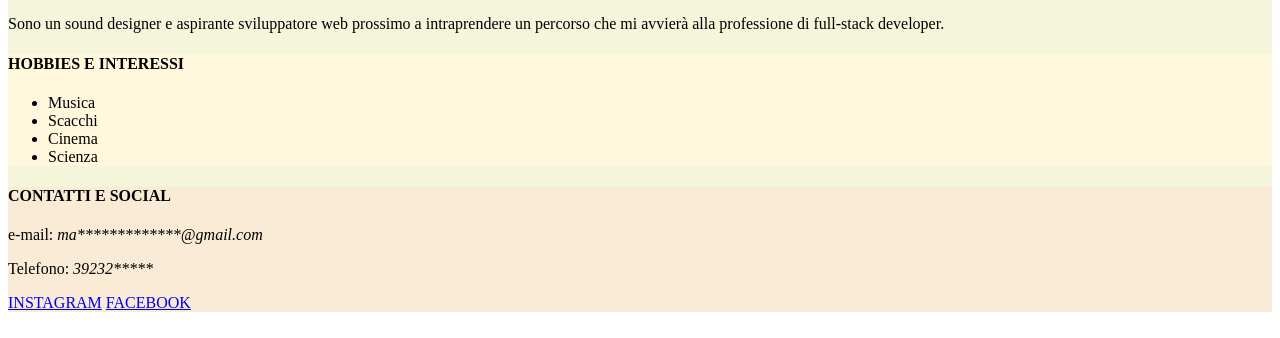
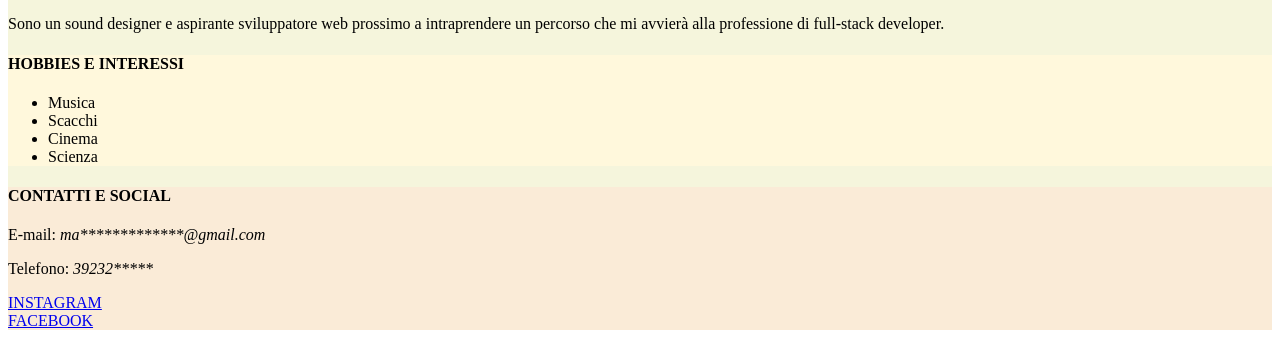
Before and after one commit to matteofalco1986/Day1Challenge, a plain HTML site: page Index.html in a window 1280 px wide. Shown: the part 578-916 px from the top of the page. Drawn offline with Linux system fonts and the light colour scheme.

Commit message:
Index.html

```diff
--- a/Index.html
+++ b/Index.html
@@ -30,13 +30,17 @@
         <div style="background-color: antiquewhite;">
             <h4>CONTATTI E SOCIAL</h4>
             <p>
-                e-mail: <span style="font-style: oblique;">ma*************@gmail.com</span>
+                E-mail: <span style="font-style: oblique;">ma*************@gmail.com</span>
             </p>
             <p>
                 Telefono: <span style="font-style: oblique;">39232*****</span>
             </p>
-            <a href="https://www.instagram.com/matteofalco.audio/">INSTAGRAM</a>
-            <a href="https://www.facebook.com/matteo.falco.37/">FACEBOOK</a>
+            <div>
+                <a href="https://www.instagram.com/matteofalco.audio/">INSTAGRAM</a>
+            </div>
+            <div>
+                <a href="https://www.facebook.com/matteo.falco.37/">FACEBOOK</a>
+            </div>
         </div>
     </div>
 
```
